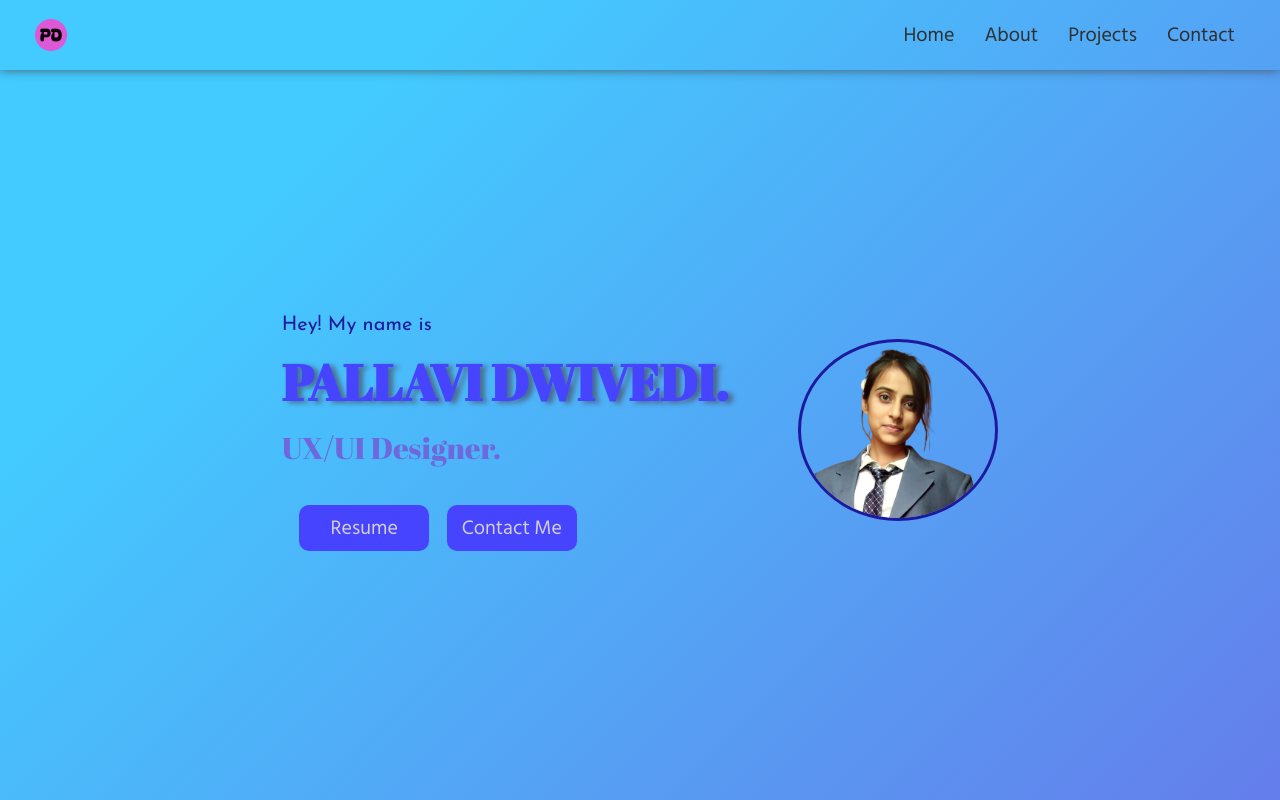
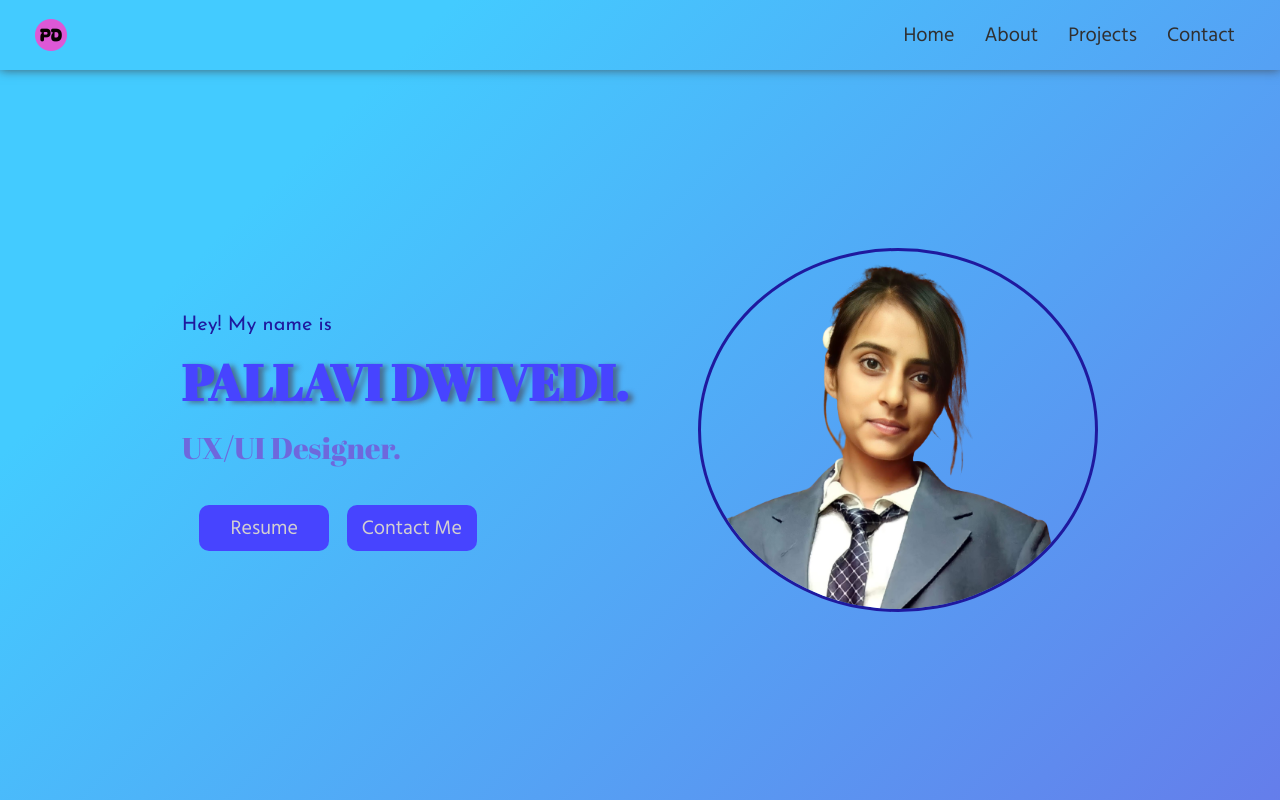
Before and after one commit to pallaviDwivedi1605/Pallavi_Dwivedi, a Next.js app: page / in a window 1280 px wide. Shown: the top 800 px of the page. Built offline with nearby package versions, Linux system fonts and the light colour scheme.

Commit message:
added tailwind css

```diff
--- a/src/app/page.jsx
+++ b/src/app/page.jsx
@@ -48,11 +48,12 @@ export default function Home() {
               </h3>
             )}
             <div>
-              <Link className={styles.btn}  href="#" download="Resume.pdf" target="_blank">Resume</Link>
+              {/* download="Resume.pdf" */}
+              <Link className={styles.btn}  href={"/resume/PallaviResume.pdf"} target="_blank"> Resume</Link>
               <Link className={styles.btn} href={"/contact"}>Contact Me</Link>
             </div>
           </div>
-          <Image className={styles.image} src={Pallavi} width={200} height={200} alt="Pallavi Dwivedi" />
+          <Image className={styles.image} src={Pallavi} width={400} height={600} alt="Pallavi Dwivedi" />
         </div>
       </section>
       <hr className={styles.ruler} />
```
Also changed, not shown: 1 other file (tests, documents, lock files or other folders).
